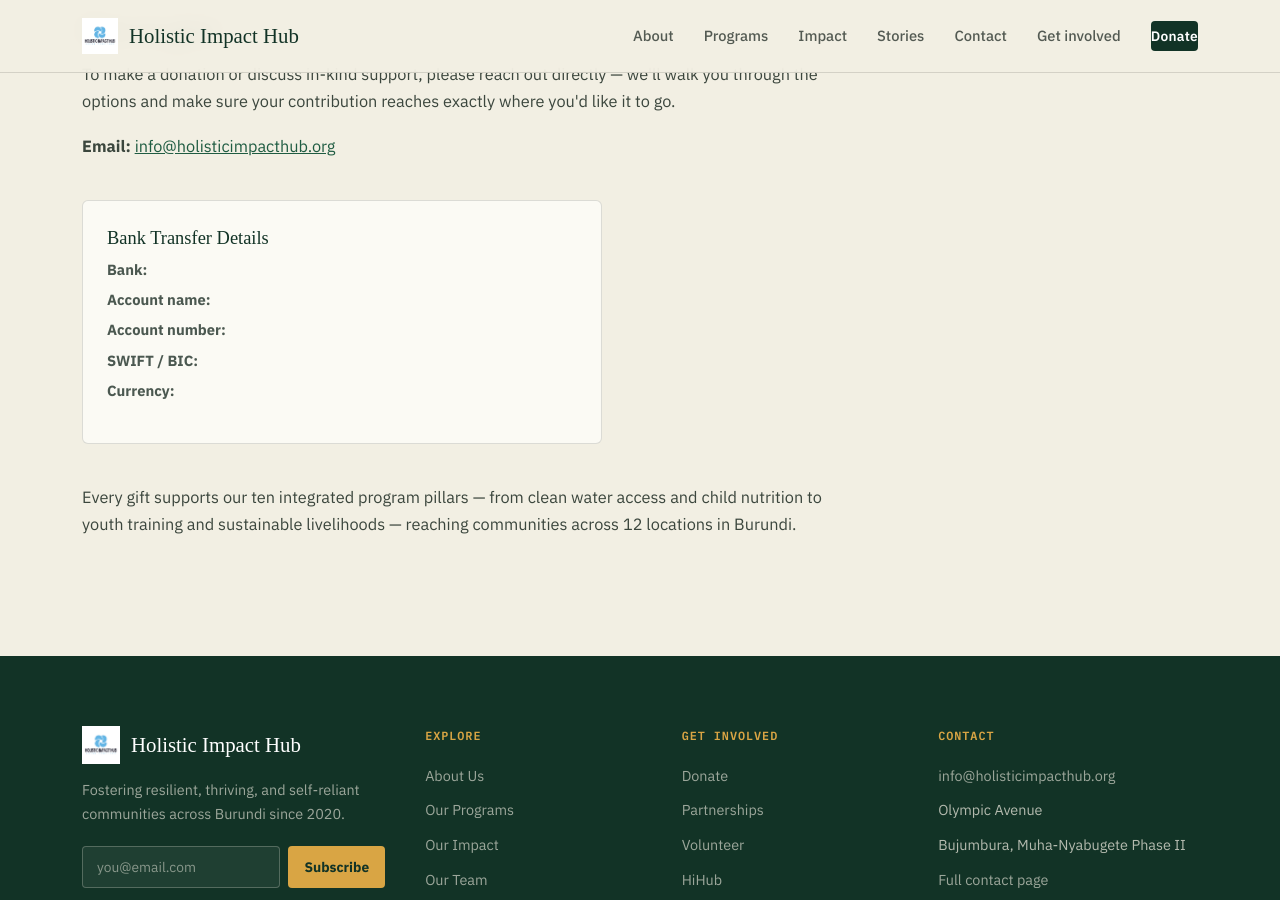
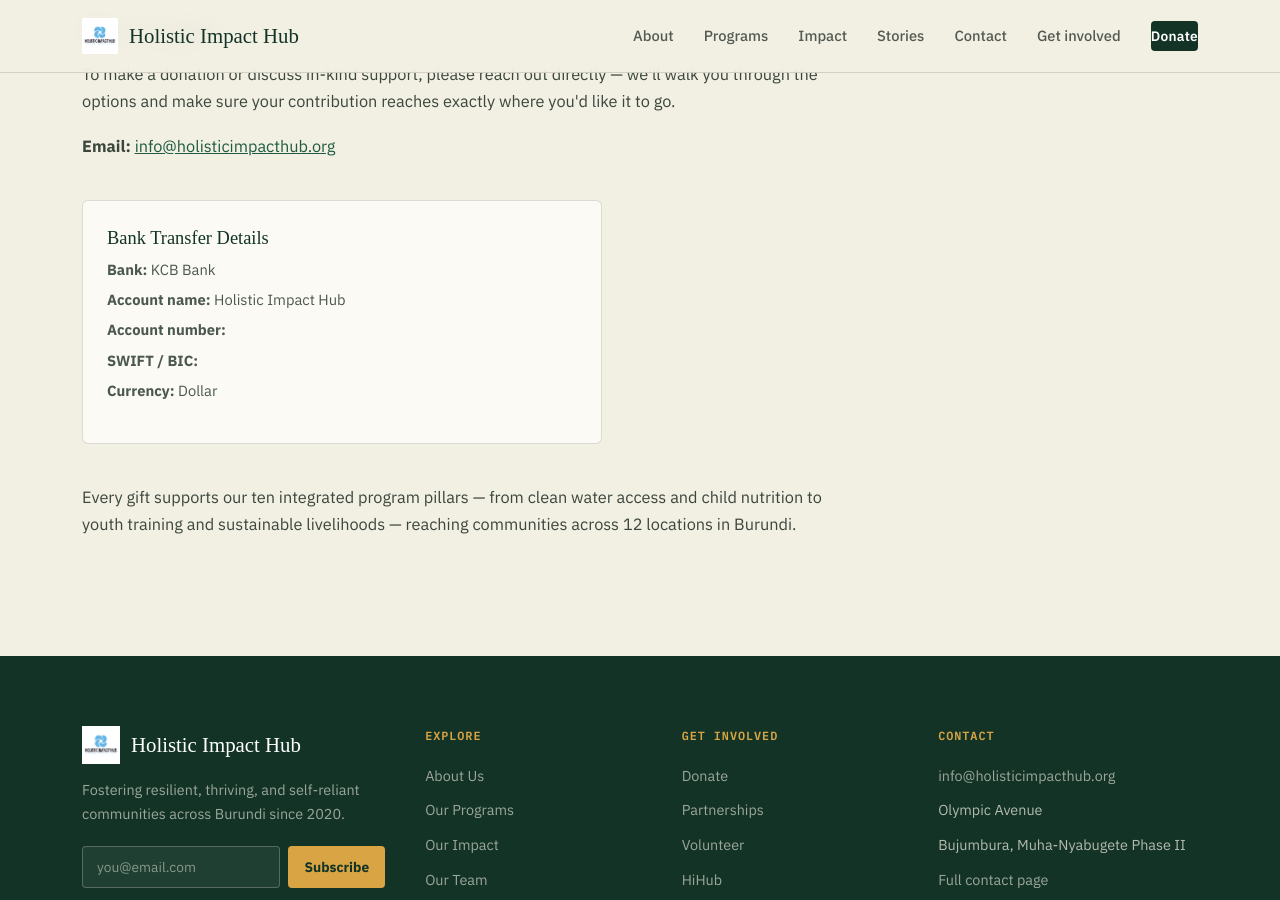
Before and after one commit to HIHweb/hih-website, a Jekyll site: the page built from donate-support-us.html, in a window 1280 px wide and 900 px high, scrolled down 691 px. Built offline with Jekyll 4.4.1, drawn with Linux system fonts in a browser that asks for light colours; some web fonts are replaced; a script that is not in the unit is left out; some of the changed lines change nothing that is shown.

Commit message:
Update Homepage Content “site”

```diff
--- a/_data/site.yml
+++ b/_data/site.yml
@@ -117,24 +117,6 @@ impact:
 voices_section:
   eyebrow: Voices from the community
   title: Stories of lasting change
-videos:
-  eyebrow: Watch our work
-  title: HIH Documentaries
-  text: Stories from the communities we serve across Burundi.
-  tall_ids:
-    - ZkQjmsh5X28
-  items:
-    - title: A Seed in Her Hands | Holistic Impact Hub Documentary
-      id: ZkQjmsh5X28
-      vertical: true
-    - title: Holistic Impact Hub — Welcome to Our Channel
-      id: xcW6yUuYtuU
-    - title: Her Hands Still Build | Holistic Impact Hub Documentary
-      id: ENFv9VQnqCk
-      vertical: true
-    - title: Help a Returnee Mother Turn a Small Seed Into a Stable Future for her children
-      id: Eh1LRnktKZg
-      vertical: true
 partners:
   eyebrow: Working together
   title: Trusted by 18+ local and international partners
@@ -174,12 +156,31 @@ contact:
   linkedin: https://linkedin.com/company/impact-your-community/
   youtube: https://youtube.com/@holisticimpacthub
   bank:
-    bank_name: ""
-    account_name: ""
+    bank_name: KCB Bank
+    account_name: Holistic Impact Hub
     account_number: ""
     swift_code: ""
-    currency: ""
+    currency: "Dollar "
     notes: ""
+videos:
+  eyebrow: Watch our work
+  title: HIH Documentaries
+  text: Stories from the communities we serve across Burundi.
+  tall_ids:
+    - ZkQjmsh5X28
+  items:
+    - title: A Seed in Her Hands | Holistic Impact Hub Documentary
+      id: ZkQjmsh5X28
+      vertical: true
+    - title: Holistic Impact Hub — Welcome to Our Channel
+      id: xcW6yUuYtuU
+    - title: Her Hands Still Build | Holistic Impact Hub Documentary
+      id: ENFv9VQnqCk
+      vertical: true
+    - title: Help a Returnee Mother Turn a Small Seed Into a Stable Future for her
+        children
+      id: Eh1LRnktKZg
+      vertical: true
 footer:
   tagline: Fostering resilient, thriving, and self-reliant communities across
     Burundi since 2020.
```
